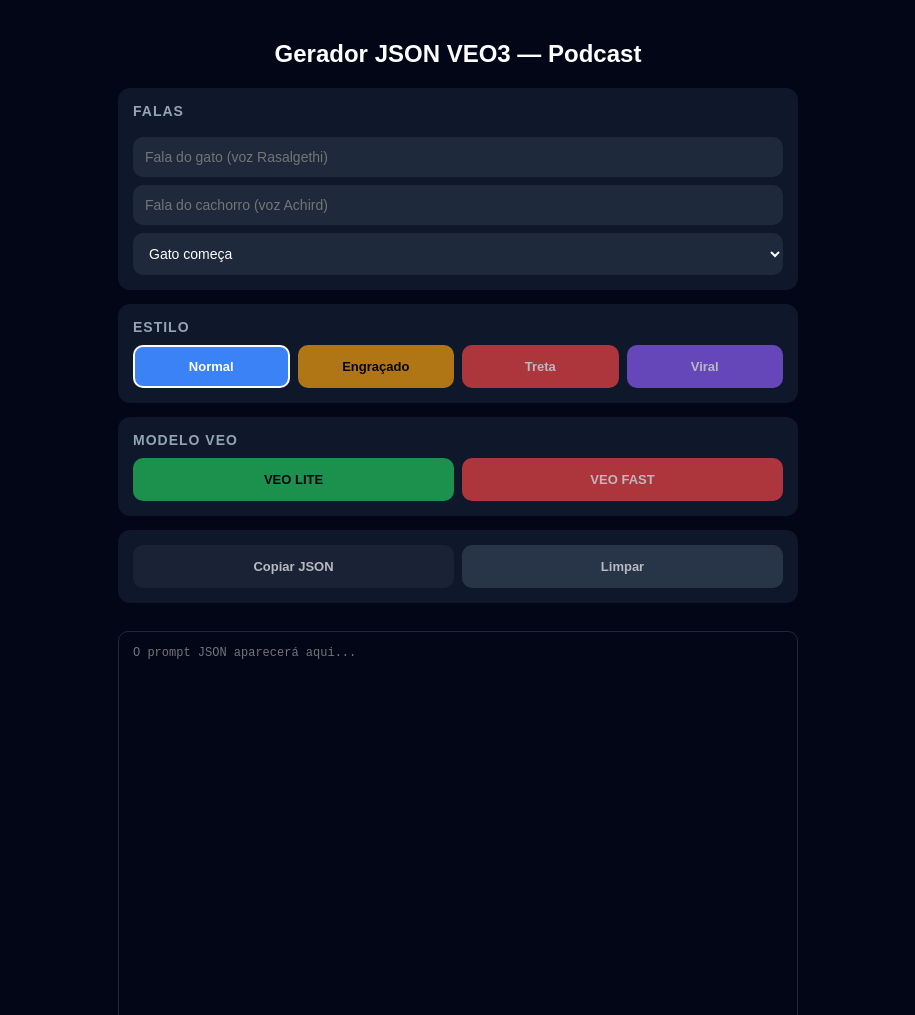
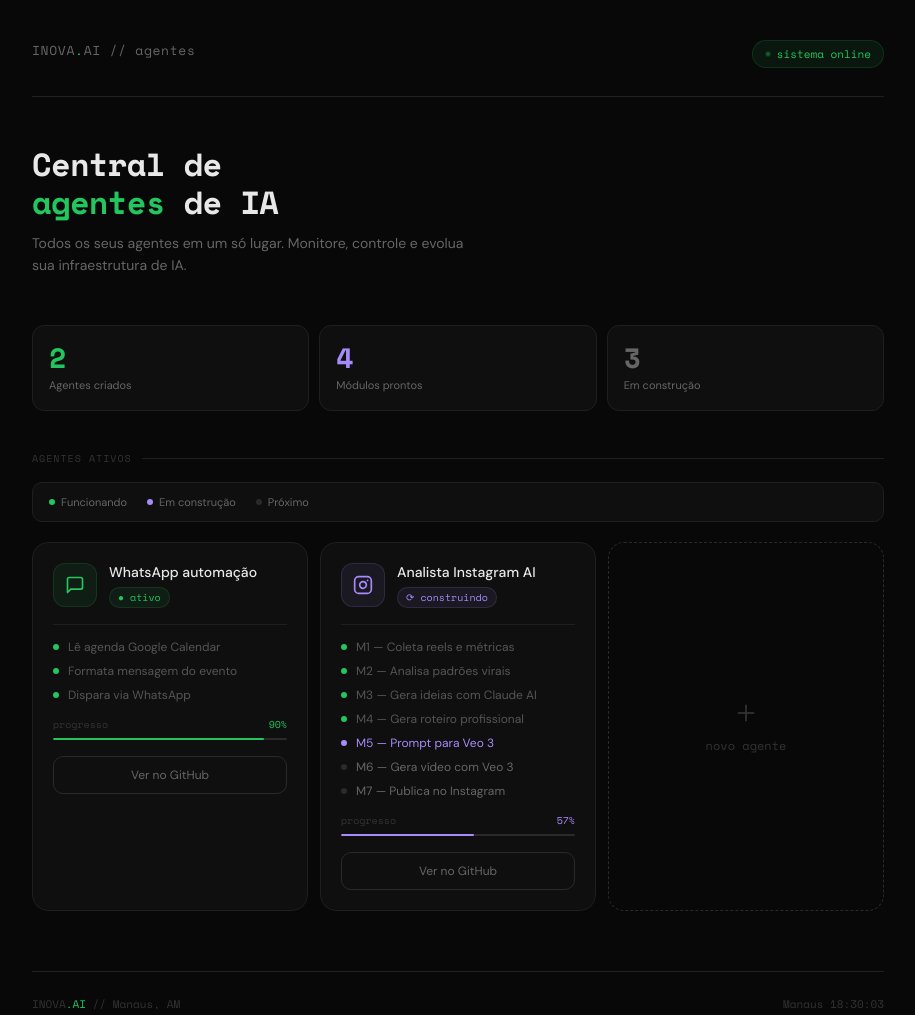
Before and after one commit to liz1692-ui/analista-instagram-ai, a website: page docs/index.html in a window 1280 px wide. Shown: the top 1015 px of the page, without its empty margins (182-1097 px from the left). Drawn offline with nearby package versions, Linux system fonts and the light colour scheme.

Commit message:
feat: painel dark de agentes

```diff
--- a/docs/index.html
+++ b/docs/index.html
@@ -1,323 +1,155 @@
 <!DOCTYPE html>
-<html lang="pt-br">
+<html lang="pt-BR">
 <head>
 <meta charset="UTF-8">
-<title>Gerador JSON VEO3</title>
-
+<meta name="viewport" content="width=device-width, initial-scale=1.0">
+<title>Inova AI — Central de Agentes</title>
+<link href="https://fonts.googleapis.com/css2?family=Space+Mono:wght@400;700&family=DM+Sans:wght@300;400;500&display=swap" rel="stylesheet">
 <style>
-* { box-sizing: border-box; }
-
-body {
-  font-family: Arial;
-  background: #020617;
-  color: white;
-  padding: 20px;
-  max-width: 720px;
-  margin: auto;
-}
-
-h2 {
-  text-align: center;
-  margin-bottom: 20px;
-}
-
-.box {
-  background: #0f172a;
-  padding: 15px;
-  border-radius: 12px;
-  margin-bottom: 14px;
-}
-
-.box h3 {
-  margin: 0 0 10px 0;
-  font-size: 14px;
-  color: #94a3b8;
-  text-transform: uppercase;
-  letter-spacing: 1px;
-}
-
-input, select {
-  width: 100%;
-  padding: 12px;
-  margin-top: 8px;
-  border-radius: 10px;
-  border: none;
-  background: #1e293b;
-  color: white;
-  font-size: 14px;
-}
-
-input:first-child { margin-top: 0; }
-
-.btn-group {
-  display: flex;
-  gap: 8px;
-  flex-wrap: wrap;
-}
-
-button {
-  flex: 1;
-  min-width: 100px;
-  padding: 12px;
-  margin-top: 0;
-  border-radius: 10px;
-  border: 2px solid transparent;
-  font-weight: bold;
-  cursor: pointer;
-  font-size: 13px;
-  transition: border 0.15s, opacity 0.15s;
-  color: white;
-  opacity: 0.7;
-}
-
-button.ativo {
-  border: 2px solid white;
-  opacity: 1;
-}
-
-button:not(.ativo):hover { opacity: 0.9; }
-
-.normal   { background: #3b82f6; }
-.engracado{ background: #f59e0b; color: #000; }
-.treta    { background: #ef4444; }
-.viral    { background: #8b5cf6; }
-.lite     { background: #22c55e; color: #000; }
-.fast     { background: #ef4444; }
-.copiar   { background: #1e293b; }
-.limpar   { background: #334155; }
-
-textarea {
-  width: 100%;
-  height: 480px;
-  margin-top: 14px;
-  border-radius: 10px;
-  padding: 14px;
-  background: #020617;
-  color: #22c55e;
-  font-family: monospace;
-  font-size: 12px;
-  border: 1px solid #1e293b;
-  resize: vertical;
-}
-
-#status {
-  text-align: center;
-  font-size: 12px;
-  color: #64748b;
-  margin-top: 6px;
-  height: 18px;
-}
+*,*::before,*::after{box-sizing:border-box;margin:0;padding:0}
+:root{--bg:#080808;--bg1:#0f0f0f;--bg2:#141414;--border:#1f1f1f;--border2:#2a2a2a;--text:#e8e8e8;--text2:#666;--text3:#333;--green:#22c55e;--green-bg:rgba(34,197,94,0.08);--green-border:rgba(34,197,94,0.15);--purple:#a78bfa;--purple-bg:rgba(167,139,250,0.08);--purple-border:rgba(167,139,250,0.15)}
+body{background:var(--bg);color:var(--text);font-family:'DM Sans',sans-serif;min-height:100vh;padding:0}
+.wrapper{max-width:900px;margin:0 auto;padding:40px 24px 80px}
+header{display:flex;align-items:flex-start;justify-content:space-between;margin-bottom:48px;padding-bottom:28px;border-bottom:.5px solid var(--border)}
+.logo{font-family:'Space Mono',monospace;font-size:13px;color:var(--text2);letter-spacing:.05em}
+.logo span{color:var(--green)}
+.status-pill{display:flex;align-items:center;gap:6px;background:var(--green-bg);border:.5px solid var(--green-border);border-radius:99px;padding:5px 12px;font-size:11px;color:var(--green);font-family:'Space Mono',monospace}
+.pulse{width:6px;height:6px;border-radius:50%;background:var(--green);animation:pulse 2s ease-in-out infinite}
+@keyframes pulse{0%,100%{opacity:1;transform:scale(1)}50%{opacity:.4;transform:scale(.8)}}
+.hero{margin-bottom:48px}
+.hero h1{font-family:'Space Mono',monospace;font-size:clamp(22px,4vw,32px);font-weight:700;color:var(--text);line-height:1.2;margin-bottom:10px;letter-spacing:-.02em}
+.hero h1 .accent{color:var(--green)}
+.hero p{font-size:14px;color:var(--text2);line-height:1.6;max-width:440px}
+.stats{display:grid;grid-template-columns:repeat(3,1fr);gap:10px;margin-bottom:40px}
+.stat{background:var(--bg1);border:.5px solid var(--border);border-radius:12px;padding:18px 16px}
+.stat-num{font-family:'Space Mono',monospace;font-size:28px;font-weight:700;line-height:1;margin-bottom:6px}
+.stat-label{font-size:11px;color:var(--text2)}
+.section-header{display:flex;align-items:center;gap:10px;margin-bottom:16px}
+.section-label{font-family:'Space Mono',monospace;font-size:10px;color:var(--text3);text-transform:uppercase;letter-spacing:.1em}
+.section-line{flex:1;height:.5px;background:var(--border)}
+.cards{display:grid;grid-template-columns:repeat(auto-fit,minmax(260px,1fr));gap:12px;margin-bottom:40px}
+.card{background:var(--bg1);border:.5px solid var(--border);border-radius:16px;padding:20px;transition:border-color .2s,transform .2s;animation:fadeUp .4s ease both}
+.card:nth-child(2){animation-delay:.08s}
+.card:nth-child(3){animation-delay:.16s}
+@keyframes fadeUp{from{opacity:0;transform:translateY(12px)}to{opacity:1;transform:translateY(0)}}
+.card:hover{transform:translateY(-2px)}
+.card-green:hover{border-color:var(--green-border)}
+.card-purple:hover{border-color:var(--purple-border)}
+.card-head{display:flex;align-items:center;gap:12px;margin-bottom:16px}
+.icon{width:44px;height:44px;border-radius:12px;display:flex;align-items:center;justify-content:center;font-size:20px;flex-shrink:0}
+.icon-wa{background:var(--green-bg);color:var(--green);border:.5px solid var(--green-border)}
+.icon-ig{background:var(--purple-bg);color:var(--purple);border:.5px solid var(--purple-border)}
+.card-name{font-size:14px;font-weight:500;color:var(--text);margin-bottom:4px}
+.badge{display:inline-flex;align-items:center;gap:4px;font-size:10px;padding:2px 8px;border-radius:99px;font-family:'Space Mono',monospace}
+.badge-ok{background:var(--green-bg);color:var(--green);border:.5px solid var(--green-border)}
+.badge-build{background:var(--purple-bg);color:var(--purple);border:.5px solid var(--purple-border)}
+.divider{border:none;border-top:.5px solid var(--border);margin:14px 0}
+.modules{display:flex;flex-direction:column;gap:8px}
+.mod{display:flex;align-items:center;gap:9px;font-size:12px;color:var(--text2)}
+.mod-active{color:var(--purple)}
+.mod-done{color:#555}
+.dot{width:6px;height:6px;border-radius:50%;flex-shrink:0}
+.dot-ok{background:var(--green)}
+.dot-purple{background:var(--purple)}
+.dot-gray{background:var(--border2)}
+.progress-wrap{margin-top:14px}
+.progress-meta{display:flex;justify-content:space-between;font-size:10px;color:var(--text3);font-family:'Space Mono',monospace;margin-bottom:6px}
+.progress{height:2px;background:var(--border2);border-radius:99px;overflow:hidden}
+.pf{height:100%;border-radius:99px}
+.pf-green{background:var(--green);width:90%}
+.pf-purple{background:var(--purple);width:57%}
+.card-btn{width:100%;margin-top:16px;background:transparent;border:.5px solid var(--border2);border-radius:10px;padding:10px 14px;font-size:12px;color:var(--text2);font-family:'DM Sans',sans-serif;cursor:pointer;display:flex;align-items:center;justify-content:center;gap:6px;transition:all .2s;text-decoration:none}
+.card-btn:hover{background:var(--bg2);color:var(--text)}
+.btn-green:hover{background:var(--green-bg);color:var(--green);border-color:var(--green-border)}
+.btn-purple:hover{background:var(--purple-bg);color:var(--purple);border-color:var(--purple-border)}
+.add-card{background:var(--bg);border:.5px dashed var(--border2);border-radius:16px;padding:20px;display:flex;flex-direction:column;align-items:center;justify-content:center;gap:10px;cursor:pointer;min-height:200px;transition:all .2s;text-decoration:none;animation:fadeUp .4s ease .24s both}
+.add-card:hover{border-color:var(--text3);background:var(--bg1)}
+.add-label{font-size:12px;color:var(--text3);font-family:'Space Mono',monospace}
+.legend{display:flex;gap:20px;margin-bottom:20px;padding:12px 16px;background:var(--bg1);border:.5px solid var(--border);border-radius:10px}
+.leg{display:flex;align-items:center;gap:6px;font-size:11px;color:var(--text2)}
+footer{margin-top:60px;padding-top:24px;border-top:.5px solid var(--border);display:flex;align-items:center;justify-content:space-between}
+.footer-brand{font-family:'Space Mono',monospace;font-size:11px;color:var(--text3)}
+.footer-brand span{color:var(--green)}
+.footer-time{font-family:'Space Mono',monospace;font-size:11px;color:var(--text3)}
 </style>
 </head>
-
 <body>
-
-<h2>Gerador JSON VEO3 — Podcast</h2>
-
-<div class="box">
-  <h3>Falas</h3>
-  <input id="gato"     placeholder="Fala do gato (voz Rasalgethi)">
-  <input id="cachorro" placeholder="Fala do cachorro (voz Achird)">
-  <select id="quem" style="margin-top:8px">
-    <option value="gato">Gato começa</option>
-    <option value="cachorro">Cachorro começa</option>
-  </select>
+<div class="wrapper">
+  <header>
+    <div class="logo">INOVA<span>.</span>AI // agentes</div>
+    <div class="status-pill"><span class="pulse"></span>sistema online</div>
+  </header>
+  <div class="hero">
+    <h1>Central de<br><span class="accent">agentes</span> de IA</h1>
+    <p>Todos os seus agentes em um só lugar. Monitore, controle e evolua sua infraestrutura de IA.</p>
   </div>
-
-<div class="box">
-  <h3>Estilo</h3>
-  <div class="btn-group">
-    <button class="normal ativo"    onclick="setEstilo('normal',    this)">Normal</button>
-    <button class="engracado"       onclick="setEstilo('engracado', this)">Engraçado</button>
-    <button class="treta"           onclick="setEstilo('treta',     this)">Treta</button>
-    <button class="viral"           onclick="setEstilo('viral',     this)">Viral</button>
+  <div class="stats">
+    <div class="stat"><div class="stat-num" style="color:var(--green)">2</div><div class="stat-label">Agentes criados</div></div>
+    <div class="stat"><div class="stat-num" style="color:var(--purple)">4</div><div class="stat-label">Módulos prontos</div></div>
+    <div class="stat"><div class="stat-num" style="color:var(--text2)">3</div><div class="stat-label">Em construção</div></div>
   </div>
+  <div class="section-header"><span class="section-label">Agentes ativos</span><div class="section-line"></div></div>
+  <div class="legend">
+    <div class="leg"><span class="dot dot-ok"></span>Funcionando</div>
+    <div class="leg"><span class="dot dot-purple"></span>Em construção</div>
+    <div class="leg"><span class="dot dot-gray"></span>Próximo</div>
   </div>
-
-<div class="box">
-  <h3>Modelo VEO</h3>
-  <div class="btn-group">
-    <button class="lite" onclick="gerar('lite')">VEO LITE</button>
-    <button class="fast" onclick="gerar('fast')">VEO FAST</button>
+  <div class="cards">
+    <div class="card card-green">
+      <div class="card-head">
+        <div class="icon icon-wa">
+          <svg width="20" height="20" viewBox="0 0 24 24" fill="none" stroke="currentColor" stroke-width="2" stroke-linecap="round" stroke-linejoin="round"><path d="M21 15a2 2 0 0 1-2 2H7l-4 4V5a2 2 0 0 1 2-2h14a2 2 0 0 1 2 2z"/></svg>
         </div>
+        <div><p class="card-name">WhatsApp automação</p><span class="badge badge-ok">● ativo</span></div>
       </div>
-
-<div class="box">
-  <div class="btn-group">
-    <button class="copiar" onclick="copiar()">Copiar JSON</button>
-    <button class="limpar" onclick="limpar()">Limpar</button>
+      <div class="divider"></div>
+      <div class="modules">
+        <div class="mod mod-done"><span class="dot dot-ok"></span>Lê agenda Google Calendar</div>
+        <div class="mod mod-done"><span class="dot dot-ok"></span>Formata mensagem do evento</div>
+        <div class="mod mod-done"><span class="dot dot-ok"></span>Dispara via WhatsApp</div>
       </div>
+      <div class="progress-wrap">
+        <div class="progress-meta"><span>progresso</span><span style="color:var(--green)">90%</span></div>
+        <div class="progress"><div class="pf pf-green"></div></div>
       </div>
-
-<textarea id="saida" readonly placeholder="O prompt JSON aparecerá aqui..."></textarea>
-<div id="status"></div>
-
+      <a class="card-btn btn-green" href="https://github.com/liz1692-ui/analista-instagram-ai" target="_blank">Ver no GitHub</a>
+    </div>
+    <div class="card card-purple">
+      <div class="card-head">
+        <div class="icon icon-ig">
+          <svg width="20" height="20" viewBox="0 0 24 24" fill="none" stroke="currentColor" stroke-width="2" stroke-linecap="round" stroke-linejoin="round"><rect x="2" y="2" width="20" height="20" rx="5" ry="5"/><path d="M16 11.37A4 4 0 1 1 12.63 8 4 4 0 0 1 16 11.37z"/><line x1="17.5" y1="6.5" x2="17.51" y2="6.5"/></svg>
+        </div>
+        <div><p class="card-name">Analista Instagram AI</p><span class="badge badge-build">⟳ construindo</span></div>
+      </div>
+      <div class="divider"></div>
+      <div class="modules">
+        <div class="mod mod-done"><span class="dot dot-ok"></span>M1 — Coleta reels e métricas</div>
+        <div class="mod mod-done"><span class="dot dot-ok"></span>M2 — Analisa padrões virais</div>
+        <div class="mod mod-done"><span class="dot dot-ok"></span>M3 — Gera ideias com Claude AI</div>
+        <div class="mod mod-done"><span class="dot dot-ok"></span>M4 — Gera roteiro profissional</div>
+        <div class="mod mod-active"><span class="dot dot-purple"></span>M5 — Prompt para Veo 3</div>
+        <div class="mod"><span class="dot dot-gray"></span>M6 — Gera vídeo com Veo 3</div>
+        <div class="mod"><span class="dot dot-gray"></span>M7 — Publica no Instagram</div>
+      </div>
+      <div class="progress-wrap">
+        <div class="progress-meta"><span>progresso</span><span style="color:var(--purple)">57%</span></div>
+        <div class="progress"><div class="pf pf-purple"></div></div>
+      </div>
+      <a class="card-btn btn-purple" href="https://github.com/liz1692-ui/analista-instagram-ai" target="_blank">Ver no GitHub</a>
+    </div>
+    <a class="add-card" href="https://github.com/liz1692-ui" target="_blank">
+      <svg width="28" height="28" viewBox="0 0 24 24" fill="none" stroke="#333" stroke-width="1.5"><line x1="12" y1="5" x2="12" y2="19"/><line x1="5" y1="12" x2="19" y2="12"/></svg>
+      <span class="add-label">novo agente</span>
+    </a>
+  </div>
+  <footer>
+    <div class="footer-brand">INOVA<span>.AI</span> // Manaus, AM</div>
+    <div class="footer-time" id="clock">--:--:--</div>
+  </footer>
+</div>
 <script>
-
-let estiloAtual = "normal";
-
-const TONS = {
-  normal:    { gato: "calm natural",       cachorro: "calm natural"     },
-  engracado: { gato: "sarcastic mocking",  cachorro: "confused amused"  },
-  treta:     { gato: "provocative bold",   cachorro: "irritated tense"  },
-  viral:     { gato: "meme humor absurd",  cachorro: "shocking impactful"}
-};
-
-function setEstilo(estilo, btn) {
-  estiloAtual = estilo;
-  document.querySelectorAll(".btn-group button").forEach(b => {
-    if (b.classList.contains("normal") || b.classList.contains("engracado") ||
-        b.classList.contains("treta")  || b.classList.contains("viral")) {
-      b.classList.remove("ativo");
-    }
-  });
-  btn.classList.add("ativo");
-}
-
-function gerar(modelo) {
-
-  const gato     = document.getElementById("gato").value.trim();
-  const cachorro = document.getElementById("cachorro").value.trim();
-  const quem     = document.getElementById("quem").value;
-
-  if (!gato || !cachorro) {
-    alert("Preencha as falas do gato e do cachorro!");
-    return;
-  }
-
-  const tom = TONS[estiloAtual];
-
-  const seq = quem === "gato"
-    ? buildSeq("cat", gato, tom.gato, "dog", cachorro, tom.cachorro)
-    : buildSeq("dog", cachorro, tom.cachorro, "cat", gato, tom.gato);
-
-  const json = {
-    veo_model: modelo === "lite" ? "VEO_LITE" : "VEO_FAST",
-    style: estiloAtual,
-    scene: {
-      type: "podcast_studio",
-      lighting: "warm cinematic amber",
-      background: "blurred dark studio bokeh",
-      props: ["two microphones", "two black podcast mugs", "desk"],
-      realism: "photorealistic"
-    },
-    camera: {
-      shot: "fixed medium shot",
-      cuts: false,
-      zoom: false,
-      pan: false,
-      movement: false,
-      duration_seconds: 8
-    },
-    characters: [
-      {
-        id: "character_LEFT",
-        position: "LEFT",
-        species: "realistic gray cat",
-        appearance: "real animal anatomy, sitting upright at desk",
-        clothes: false,
-        accessories: false,
-        humanization: false,
-        voice_id: "Rasalgethi",
-        appearance_locked: true
-      },
-      {
-        id: "character_RIGHT",
-        position: "RIGHT",
-        species: "realistic caramel dog",
-        appearance: "real animal anatomy, sitting upright at desk",
-        clothes: false,
-        accessories: false,
-        humanization: false,
-        voice_id: "Achird",
-        appearance_locked: true
-      }
-    ],
-    rules: {
-      swap_characters: false,
-      swap_dialogue: false,
-      swap_voices: false,
-      lip_sync: "only_active_speaker",
-      simultaneous_speech: false,
-      add_scene_elements: false,
-      modify_appearance: false,
-      modify_set: false
-    },
-    sequence: seq
-  };
-
-  document.getElementById("saida").value = JSON.stringify(json, null, 2);
-  document.getElementById("status").textContent = "JSON gerado. Pronto para copiar.";
-}
-
-function buildSeq(first, firstLine, firstTone, second, secondLine, secondTone) {
-
-  const voiceFirst  = first === "cat" ? "Rasalgethi" : "Achird";
-  const voiceSecond = second === "cat" ? "Rasalgethi" : "Achird";
-  const posFirst    = first === "cat" ? "LEFT" : "RIGHT";
-  const posSecond   = second === "cat" ? "LEFT" : "RIGHT";
-  const labelFirst  = first === "cat" ? "character_LEFT" : "character_RIGHT";
-  const labelSecond = second === "cat" ? "character_LEFT" : "character_RIGHT";
-
-  return [
-    {
-      timestamp: "0s-3s",
-      character: labelFirst,
-      position: posFirst,
-      voice: voiceFirst,
-      action: "speaks",
-      tone: firstTone,
-      line: firstLine,
-      lip_sync: true,
-      other_character: "watches silently, no mouth movement"
-    },
-    {
-      timestamp: "3s-4s",
-      character: labelSecond,
-      position: posSecond,
-      action: "watches_silently",
-      lip_sync: false,
-      expression: "listening attentive"
-    },
-    {
-      timestamp: "4s-6s",
-      character: labelSecond,
-      position: posSecond,
-      voice: voiceSecond,
-      action: "speaks",
-      tone: secondTone,
-      line: secondLine,
-      lip_sync: true,
-      other_character: "watches silently, no mouth movement"
-    },
-    {
-      timestamp: "6s-8s",
-      action: "both_react_naturally",
-      characters: [labelFirst, labelSecond],
-      movement: "subtle natural reaction",
-      lip_sync: false
-    }
-  ];
-}
-
-function copiar() {
-  const ta = document.getElementById("saida");
-  if (!ta.value) { alert("Gere o prompt primeiro!"); return; }
-  ta.select();
-  document.execCommand("copy");
-  const s = document.getElementById("status");
-  s.textContent = "Copiado!";
-  setTimeout(() => { s.textContent = ""; }, 2000);
-}
-
-function limpar() {
-  document.getElementById("gato").value = "";
-  document.getElementById("cachorro").value = "";
-  document.getElementById("saida").value = "";
-  document.getElementById("status").textContent = "";
-}
-
+function updateClock(){const t=new Date().toLocaleTimeString('pt-BR',{hour12:false,timeZone:'America/Manaus'});document.getElementById('clock').textContent='Manaus '+t}
+updateClock();setInterval(updateClock,1000);
 </script>
-
 </body>
 </html>
```
Lines whose indentation alone changed are shown as unchanged.
